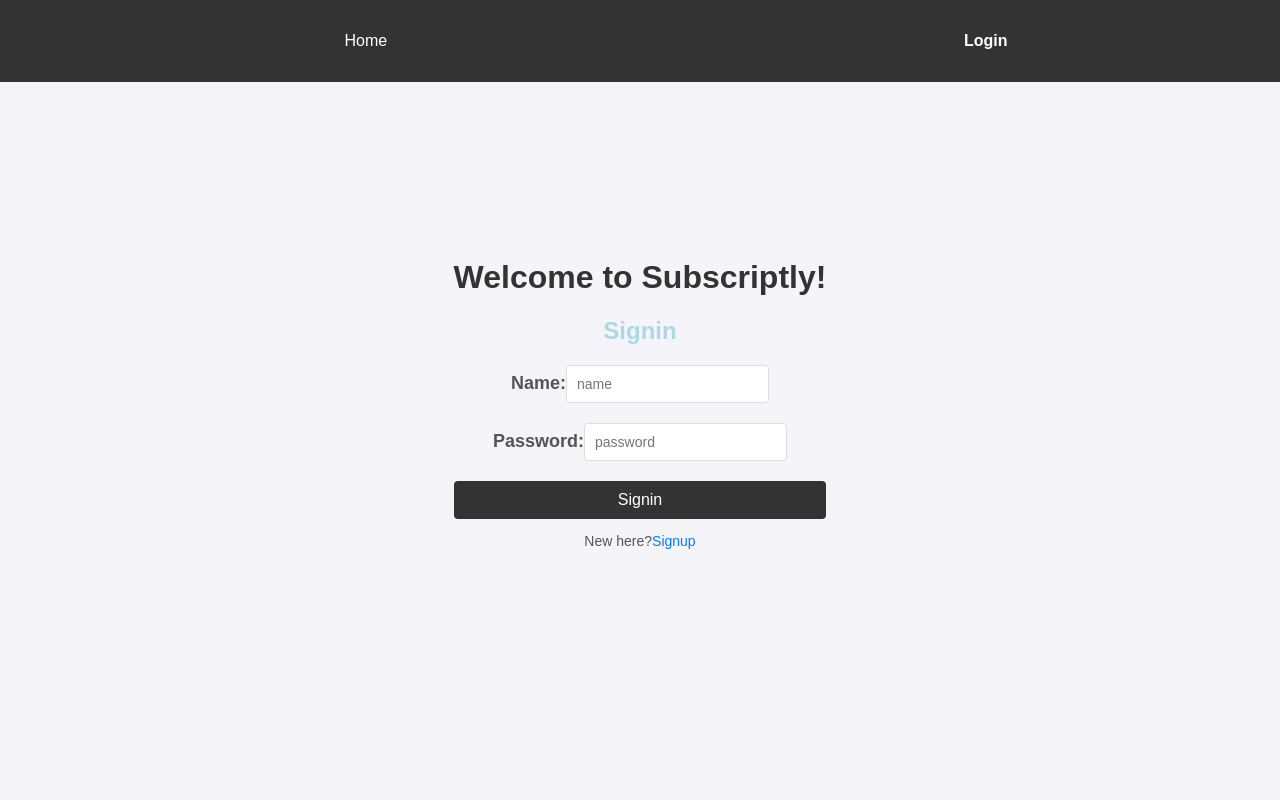
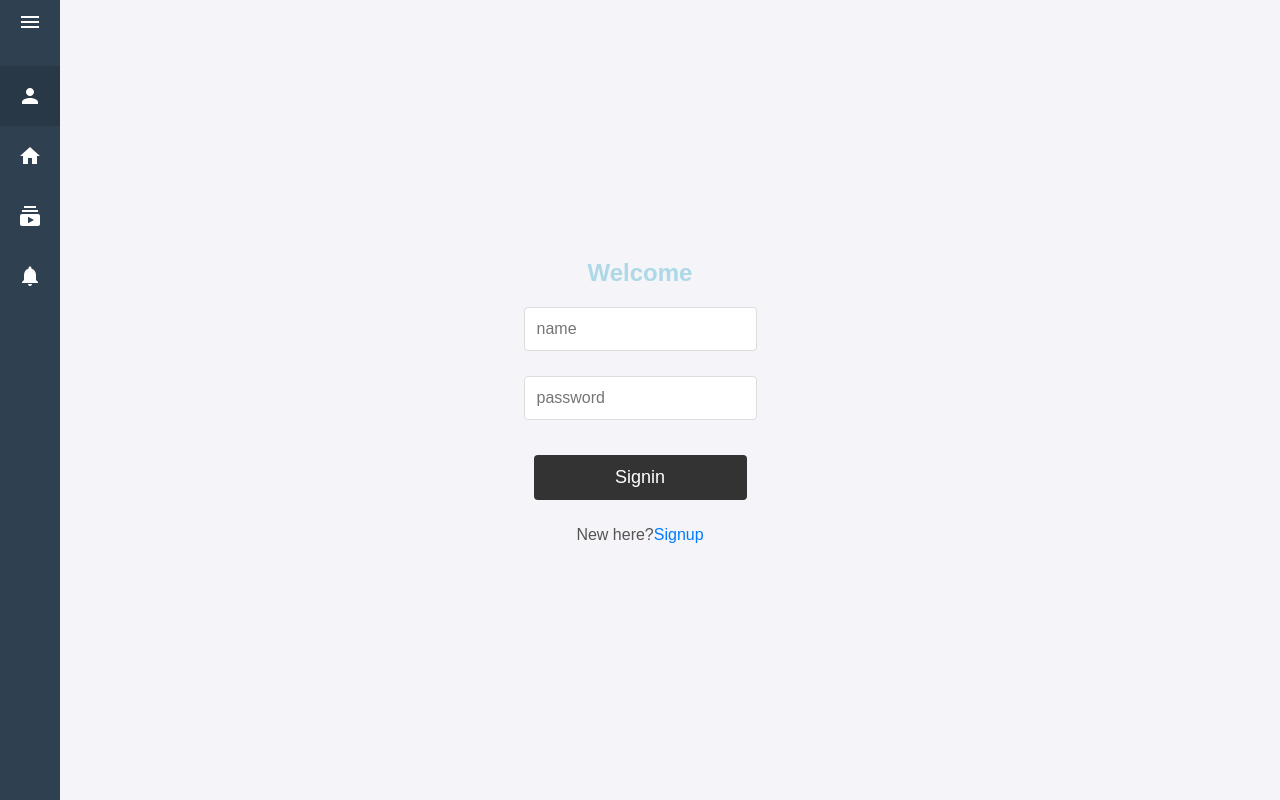
Before and after one commit to Mwaurasammy/Subscriptly-fix, a React (Create React App) app in the folder subscriptly/: page /login in a window 1280 px wide. Built offline with nearby package versions, Linux system fonts and the light colour scheme.

Commit message:
first commit

```diff
--- a/subscriptly/db.json
+++ b/subscriptly/db.json
@@ -36,6 +36,13 @@
           "cost": "4.99",
           "billing_cycle": "weekly",
           "date_of_payment": "2024-08-13"
+        },
+        {
+          "name": "psn",
+          "category": "gaming",
+          "cost": "10",
+          "billing_cycle": "monthly",
+          "date_of_payment": "2024-08-15"
         }
       ]
     },
--- a/subscriptly/package.json
+++ b/subscriptly/package.json
@@ -3,6 +3,9 @@
   "version": "0.1.0",
   "private": true,
   "dependencies": {
+    "@emotion/react": "^11.13.0",
+    "@emotion/styled": "^11.13.0",
+    "@mui/icons-material": "^5.16.7",
     "@testing-library/jest-dom": "^5.17.0",
     "@testing-library/react": "^13.4.0",
     "@testing-library/user-event": "^13.5.0",
--- a/subscriptly/src/App.js
+++ b/subscriptly/src/App.js
@@ -1,20 +1,37 @@
-import React, {useState} from 'react';
-import { Routes, Route } from 'react-router-dom';
+import React, { useState, useEffect } from 'react';
+import { Routes, Route, Navigate } from 'react-router-dom';
 import Navbar from './components/Navbar';
 import AuthPage from './components/AuthPage';
 import HomePage from './pages/HomePage';
+import LandingPage from './pages/LandingPage';
 import './App.css';
 
 function App() {
-  const [user, setUser] = useState(null)
+  const [user, setUser] = useState(null);
+
+  useEffect(() => {
+    // Check if user data exists in local storage
+    const storedUser = localStorage.getItem('user');
+    if (storedUser) {
+      setUser(JSON.parse(storedUser).name);
+    }
+  }, []);
+
+  const handleLogout = () => {
+    localStorage.removeItem('user'); // Remove user from local storage
+    setUser(null);
+  };
+
   return (
     <div className="App">
-      <Navbar user={user}/>
-      {!user && <h1>Welcome to Subscriptly!</h1>}
+      <Navbar user={user} onLogout={handleLogout} />
       <Routes>
-        <Route path='/' element={<HomePage user={user}/>} />
-        <Route path="/home" element={<HomePage user={user}/>} />
-        <Route path="/login" element={<AuthPage setUser={setUser}/>} />
+        {/* Redirect to the landing page by default */}
+        <Route path="/" element={<Navigate to="/landing" />} />
+
+        <Route path="/landing" element={<LandingPage user={user} />} />
+        <Route path="/home" element={<HomePage user={user} />} />
+        <Route path="/login" element={<AuthPage setUser={setUser} />} />
       </Routes>
     </div>
   );
--- a/subscriptly/src/components/AuthPage.css
+++ b/subscriptly/src/components/AuthPage.css
@@ -11,19 +11,20 @@
 
 .container {
   background-color: #fff;
-  padding: 40px;
+  padding: 50px; /* Increased padding */
   border-radius: 8px;
   box-shadow: 0 4px 8px rgba(0, 0, 0, 0.1);
   width: 100%;
-  max-width: 400px;
+  max-width: 700px; /* Increased max-width */
   box-sizing: border-box;
 }
 
 h2 {
   text-align: center;
-  margin-bottom: 20px;
+  margin-bottom: 25px; /* Adjusted margin */
   color: #333;
   font-weight: 600;
+  font-size: 1.5em; /* Increased font size */
 }
 
 form {
@@ -32,19 +33,19 @@
 }
 
 label {
-  font-size: 14px;
-  margin-bottom: 6px;
+  font-size: 16px; /* Increased font size */
+  margin-bottom: 8px; /* Adjusted margin */
   color: #555;
 }
 
 input[type="text"],
 input[type="email"],
 input[type="password"] {
-  padding: 10px;
-  font-size: 14px;
+  padding: 12px; /* Increased padding */
+  font-size: 16px; /* Increased font size */
   border: 1px solid #ddd;
   border-radius: 4px;
-  margin-bottom: 20px;
+  margin-bottom: 25px; /* Adjusted margin */
   outline: none;
   transition: border-color 0.3s;
 }
@@ -56,8 +57,8 @@
 }
 
 button[type="submit"] {
-  padding: 10px 15px;
-  font-size: 16px;
+  padding: 12px 20px; /* Increased padding */
+  font-size: 18px; /* Increased font size */
   background-color: #333;
   color: #fff;
   border: none;
@@ -72,7 +73,7 @@
 
 p {
   text-align: center;
-  font-size: 14px;
+  font-size: 16px; /* Increased font size */
   color: #555;
 }
 
@@ -81,7 +82,7 @@
   border: none;
   color: #007BFF;
   cursor: pointer;
-  font-size: 14px;
+  font-size: 16px; /* Increased font size */
   padding: 0;
   margin: 0;
   transition: color 0.3s;
@@ -90,6 +91,7 @@
 p button:hover {
   color: #0056b3;
 }
+
 .input1, .input2, .input3 {
     font-weight: bold;
     font-size: large;
--- a/subscriptly/src/components/AuthPage.js
+++ b/subscriptly/src/components/AuthPage.js
@@ -3,7 +3,7 @@
 import './AuthPage.css';
 
 
-const AuthPage = ({setUser}) => {
+const AuthPage = ({ setUser }) => {
   const [isSignup, setIsSignup] = useState(false);
   const [name, setName] = useState('');
   const [email, setEmail] = useState('');
@@ -27,6 +27,7 @@
 
       if (response.ok) {
         alert('Signup successful!');
+        localStorage.setItem('user', JSON.stringify(newUser));
         setUser(newUser.name)
         navigate('/home')
       }
@@ -37,6 +38,7 @@
 
       if (users.length > 0 && users[0].password === password) {
         alert('Signin successful!');
+        localStorage.setItem('user', JSON.stringify(users[0]));
         setUser(users[0].name)
         navigate('/home');
       } else {
@@ -53,10 +55,10 @@
 
   return (
     <div>
-      <h2>{isSignup ? 'Signup' : 'Signin'}</h2>
+      <h2>{isSignup ? 'Subscriptly' : 'Welcome'}</h2>
       <form onSubmit={handleSubmit}>
         <div>
-          <label className='input1'>Name:</label>
+          {/* <label className='input1'>Name:</label> */}
           <input
             type="text"
             placeholder='name'
@@ -67,7 +69,7 @@
         </div>
         {isSignup && (
           <div>
-            <label className='input2'>Email:</label>
+            {/* <label className='input2'>Email:</label> */}
             <input
               type="email"
               placeholder='email'
@@ -78,7 +80,7 @@
           </div>
         )}
         <div>
-          <label className='input3'>Password:</label>
+          {/* <label className='input3'>Password:</label> */}
           <input
             type="password"
             placeholder='password'
--- a/subscriptly/src/components/Navbar.css
+++ b/subscriptly/src/components/Navbar.css
@@ -1,33 +1,82 @@
-nav {
-  background-color: #333;
-  padding: 1rem;
-  overflow: hidden;
+body {
+  margin: 0;
+  padding: 0;
+}
+
+.NavBar {
+  height: 100%;
+  width: 250px; /* Expanded width */
+  background-color: #2F4050;
+  transition: width 0.3s ease; /* Smooth transition */
   position: fixed;
   top: 0;
   left: 0;
-  width: 100%;
+  z-index: 1000;
+  overflow: hidden;
+  display: flex;
+  flex-direction: column;
 }
 
-nav ul {
-  list-style-type: none;
-  display: flex;
-  justify-content: space-around;
+.NavBar.collapsed {
+  width: 60px; /* Collapsed width */
 }
 
-nav ul li {
-  margin: 0 1rem;
+.NavBarList {
+  flex-grow: 1;
+  padding: 0;
+  width: 100%;
+  display: flex;
+  flex-direction: column;
 }
 
-nav ul li a {
+.NavBarList .row {
+  width: 100%;
+  height: 60px;
+  list-style-type: none;
+  margin: 0;
+  display: flex;
+  flex-direction: row;
   color: white;
-  text-decoration: none;
+  justify-content: center;
+  align-items: center;
+  font-family: 'Trebuchet MS', 'Lucida Sans Unicode', 'Lucida Grande', 'Lucida Sans', Arial, sans-serif;
 }
 
-nav ul li a.active {
-  font-weight: bold;
+.NavBarList .row:hover {
+  cursor: pointer;
+  background-color: #293846;
 }
 
-.user-name {
-  font-weight: bold;
+.NavBarList #active {
+  background-color: #293846;
+}
+
+.row #icon {
+  flex: 30%;
+  display: grid;
+  place-items: center;
+}
+
+.row #title {
+  flex: 70%;
+  transition: opacity 0.3s ease; /* Smooth transition for text opacity */
+}
+
+.NavBar.collapsed .row #title {
+  opacity: 0;
+  pointer-events: none;
+}
+
+button {
+  background-color: transparent;
+  border: none;
   color: white;
+  font-size: 24px;
+  cursor: pointer;
+  margin: 10px;
+  padding: 0;
 }
+
+.logout-row {
+  margin-top: auto; /* Pushes the logout button to the bottom */
+}
--- a/subscriptly/src/components/Navbar.js
+++ b/subscriptly/src/components/Navbar.js
@@ -1,17 +1,78 @@
-import React from 'react';
-import { NavLink } from 'react-router-dom';
+import React, { useState, useEffect } from 'react';
+import { useNavigate } from 'react-router-dom'; // Import useNavigate
+import '../App.css';
 import './Navbar.css';
+import { NavbarData } from './NavbarData';
+import MenuIcon from '@mui/icons-material/Menu';
+import PersonIcon from '@mui/icons-material/Person';
+import LogoutIcon from '@mui/icons-material/Logout';
 
-const Navbar = ({user}) => {
-  return (
-    <nav className='top-nav'>
-      <ul>
-        <li><NavLink to="/home">Home</NavLink></li>
-        <li><NavLink to="/login">Login</NavLink></li>
-        {user && <li className="user-name">Welcome, {user}!</li>}
-      </ul>
-    </nav>
-  );
+const Navbar = ({ user, onLogout }) => {
+    const [isExpanded, setIsExpanded] = useState(true);
+    const navigate = useNavigate(); // Initialize useNavigate
+
+    useEffect(() => {
+        let timer;
+        if (isExpanded) {
+            timer = setTimeout(() => {
+                setIsExpanded(false);
+            }, 4000); // 4 seconds
+        }
+        return () => clearTimeout(timer); // Clear the timer if the component unmounts or if `isExpanded` changes
+    }, [isExpanded]);
+
+    const toggleNavbar = () => {
+        setIsExpanded(!isExpanded);
+    };
+
+    const handleLogout = () => {
+        onLogout(); // Clear the user state or perform any necessary logout logic
+        navigate('/landing'); // Redirect to the LandingPage
+    };
+
+    const menuItems = [
+        {
+            id: 'greeting',
+            icon: <PersonIcon />,
+            title: user ? `Welcome, ${user}` : 'Login',
+            link: user ? null : '/login',
+            onClick: user ? null : () => { window.location.pathname = '/login' },
+        },
+        ...NavbarData,
+        user && {
+            id: 'logout',
+            icon: <LogoutIcon />,
+            title: 'Logout',
+            onClick: handleLogout, // Updated onClick to handleLogout
+        },
+    ].filter(Boolean); // Remove null items (like logout when not logged in)
+
+    return (
+        <div className={`NavBar ${isExpanded ? "expanded" : "collapsed"}`}>
+            <button onClick={toggleNavbar}>
+                <MenuIcon />
+            </button>
+            <ul className="NavBarList">
+                {menuItems.map((item, key) => (
+                    <li
+                        className={`row ${item.id === 'logout' ? 'logout-row' : ''}`}
+                        id={window.location.pathname === item.link ? "active" : ""}
+                        key={key}
+                        onClick={item.onClick || (() => { if (item.link) window.location.pathname = item.link })}
+                    >
+                        <div id="icon">
+                            {item.icon}
+                        </div>
+                        {isExpanded && (
+                            <div id="title">
+                                {item.title}
+                            </div>
+                        )}
+                    </li>
+                ))}
+            </ul>
+        </div>
+    );
 };
 
 export default Navbar;
--- /dev/null
+++ b/subscriptly/src/components/NavbarData.js
@@ -0,0 +1,23 @@
+import React from 'react'
+import HomeIcon from '@mui/icons-material/Home';
+import SubscriptionsIcon from '@mui/icons-material/Subscriptions';
+import NotificationsIcon from '@mui/icons-material/Notifications';
+import PersonIcon from '@mui/icons-material/Person';
+
+export const NavbarData = [
+    {
+        title: "Home",
+        icon: <HomeIcon />,
+        link: "landing"
+    },
+    {
+        title: "Subscriptions",
+        icon: <SubscriptionsIcon />,
+        link: "/home"
+    },
+    {
+        title: "Notifications",
+        icon: <NotificationsIcon />,
+        link: "/notifications"
+    }
+]
--- /dev/null
+++ b/subscriptly/src/pages/LandingPage.js
@@ -0,0 +1,11 @@
+import React from 'react'
+
+const LandingPage = () => {
+  return (
+    <div>
+        <h1>landing page</h1>
+    </div>
+  )
+}
+
+export default LandingPage
```
Also changed, not shown: 1 other file (tests, documents, lock files or other folders).
